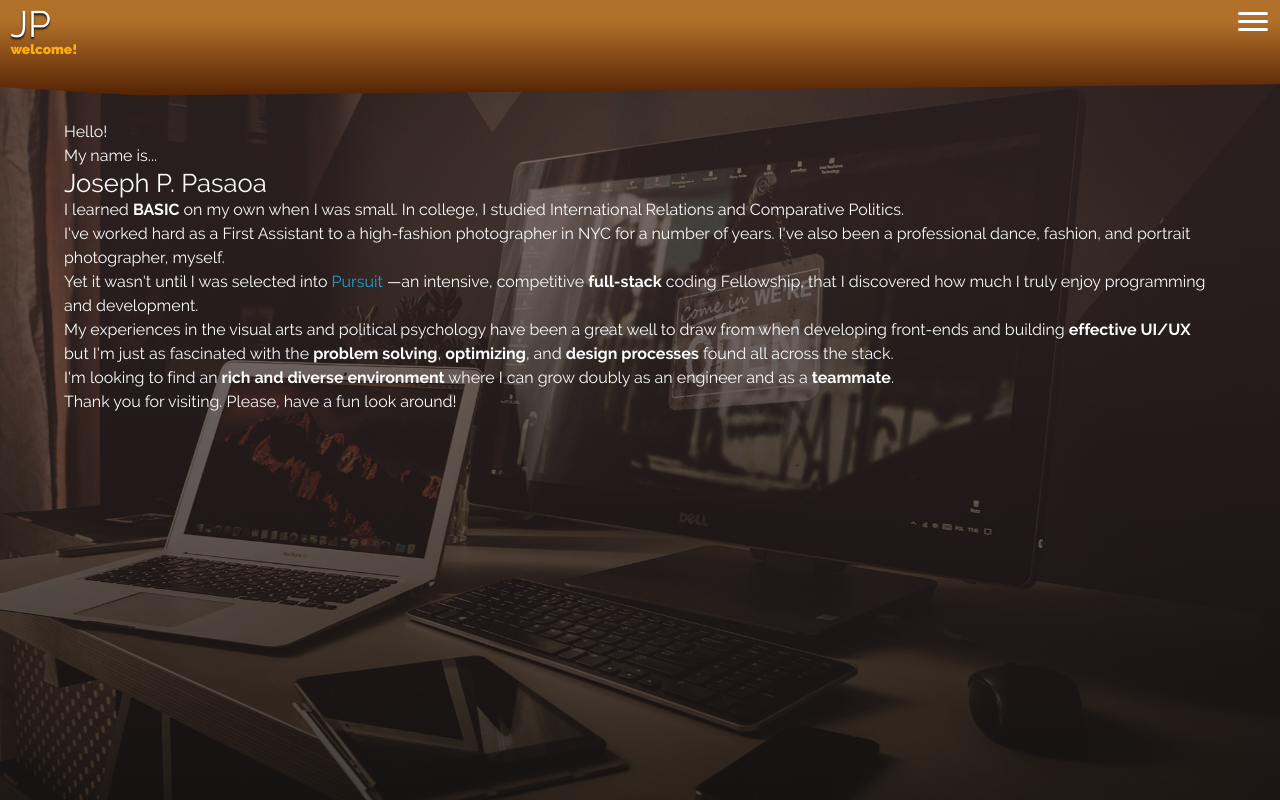
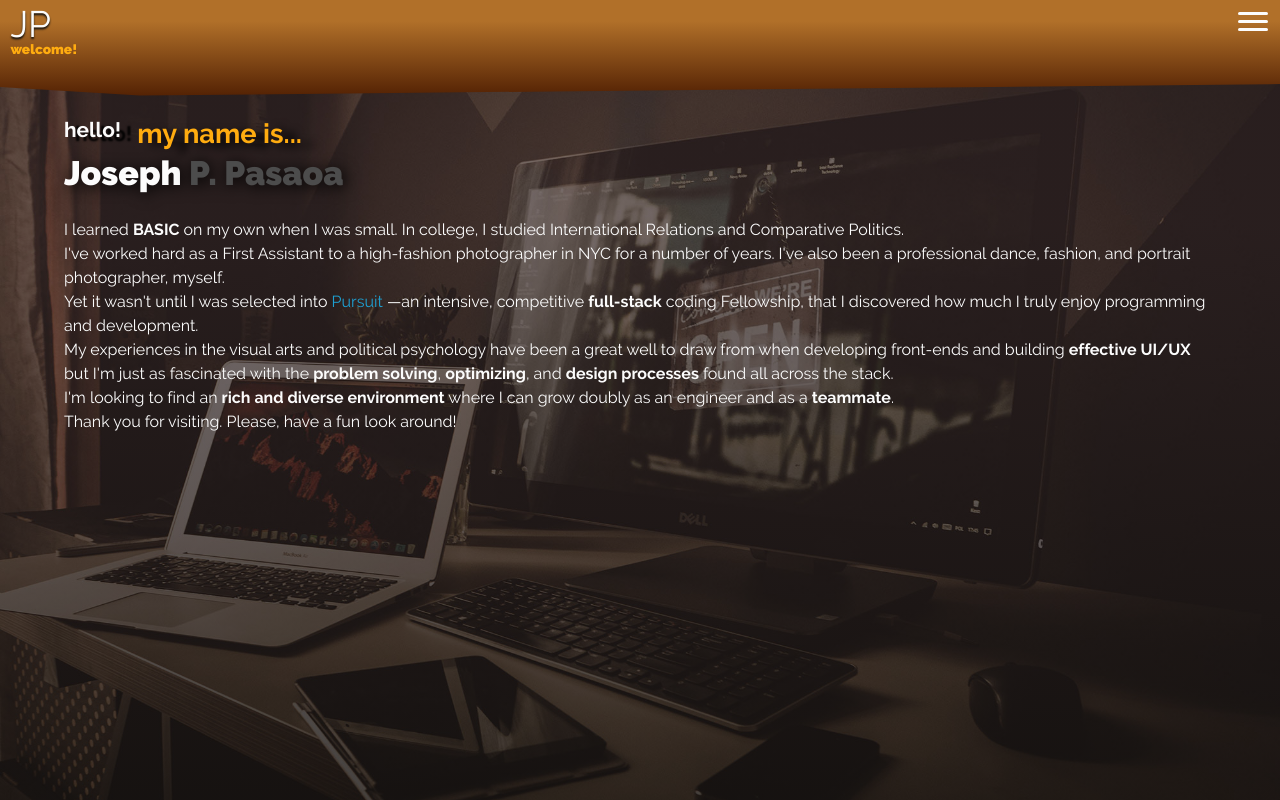
Before and after one commit to joseph-p-pasaoa/my-portfolio-site-v1-redraw--react-ts, a React (Create React App) app: page / in a window 1280 px wide. Built offline with nearby package versions, Linux system fonts and the light colour scheme.

Commit message:
style introduction on homepage

```diff
--- a/src/styles/_homepage.scss
+++ b/src/styles/_homepage.scss
@@ -0,0 +1,39 @@
+.home-page {
+    .first-line {
+        @include flex-straight();
+    }
+
+    .greeting {
+        font-size: 1.3rem;
+        font-weight: bold;
+        text-transform: lowercase;
+        line-height: 1;
+        color: var(--color-white);
+        text-shadow: 11px 4px 2px #000;
+    }
+
+    .pre-name {
+        margin-left: 1rem;
+
+        font-size: 1.7rem;
+        font-weight: bold;
+        text-transform: lowercase;
+        line-height: 1;
+        color: var(--color-primary);
+        text-shadow: 14px 4px 8px #000;
+    }
+
+    h3 {
+        margin: .4rem 0 1.5rem;
+
+        font-family: var(--ff-black);
+        font-size: 2.11rem;
+        font-weight: 900;
+        color: var(--color-white);
+        text-shadow: 2px 2px 15px #000;
+
+        .dim {
+            filter: brightness(.3);
+        }
+    }
+}
```
